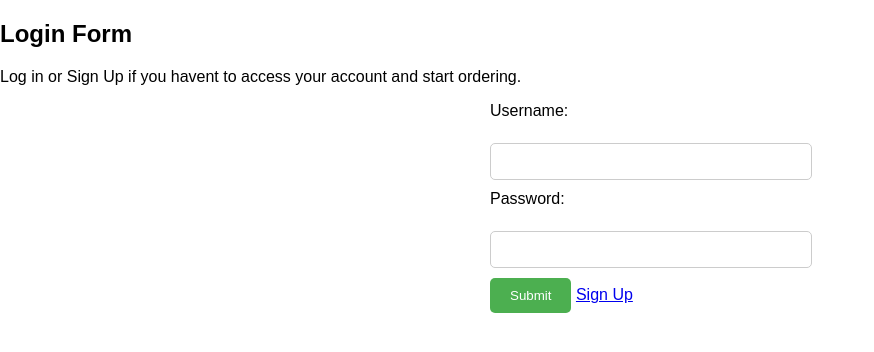
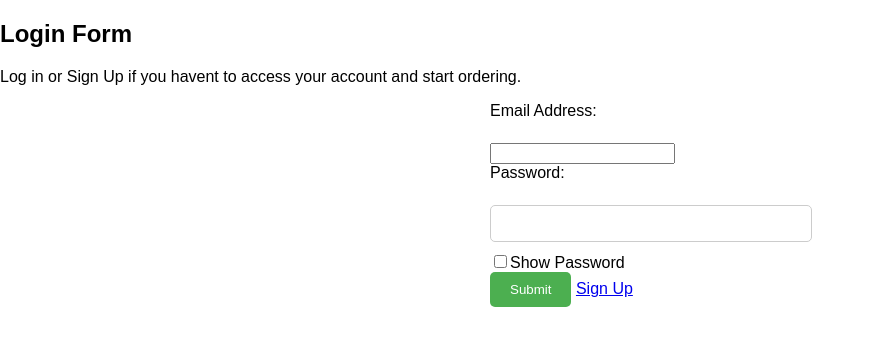
Before and after one commit to anibalhsm/StickyLink, a Flask app: page /login in a window 1280 px wide. Shown: the part 74-426 px from the top of the page, without its empty margins (0-874 px from the left). Run offline with Flask 2, Linux system fonts and the light colour scheme.

Commit message:
modified:   app.py 	modified:   instance/db.sqlite 	modified:   templates/login.html

```diff
--- a/app.py
+++ b/app.py
@@ -38,22 +38,36 @@ def loader_user(user_id):
 def home():
     return render_template('main.html')
 
-@app.route("/login", methods=["GET", "POST"])
-@app.route("/login", methods=["GET", "POST"])
+@app.route('/login', methods=['GET', 'POST'])
 def login():
     if request.method == "POST":
         username = request.form.get("username")
         password = request.form.get("password")
 
+        if not username or not password:
+            flash('Username and password are required!', 'danger')
+            return redirect(request.url)
+
         user = Users.query.filter_by(username=username).first()
 
-        if user:
-            password_check = check_password_hash(user.password, password)
-            print(f"Password Check: {password_check}")
+        if not user:
+            flash('User does not exist!', 'danger')
+            return redirect(request.url)
 
-            if password_check:
-                login_user(user)
-                return redirect(url_for("account"))
+        password_check = check_password_hash(user.password, password)
+        print(f"Password Check: {password_check}")
+
+        if not password_check:
+            flash('Incorrect password!', 'danger')
+            return redirect(request.url)
+
+        # Add this block
+        if password == '':
+            flash('Password is required!', 'danger')
+            return redirect(request.url)
+
+        login_user(user)
+        return redirect(url_for("account"))
 
     return render_template("login.html")
 
--- a/templates/login.html
+++ b/templates/login.html
@@ -7,6 +7,25 @@
     <title>StickyLink</title>
     <link rel="stylesheet" href="{{ url_for('static', filename='css/main.css') }}">
 </head>
+<script>
+    function myFunction() {
+      var x = document.getElementById("password");
+      if (x.type === "password") {
+        x.type = "text";
+      } else {
+        x.type = "password";
+      }
+    }
+    </script>
+{% with messages = get_flashed_messages(with_categories=true) %}
+    {% if messages %}
+      {% for category, message in messages %}
+        <div class="alert alert-{{ category }}">
+          {{ message }}
+        </div>
+      {% endfor %}
+    {% endif %}
+{% endwith %}
 <body>
     <nav>
         <a href="/">
@@ -29,10 +48,11 @@
             <p>Log in or Sign Up if you havent to access your account and start ordering.
             </p>
             <form action="{{ url_for('login') }}" method="post">
-                <label for="username">Username:</label><br>
-                <input type="text" id="username" name="username"><br>
+                <label for="username">Email Address:</label><br>
+                <input type="email" id="username" name="username"><br>
                 <label for="password">Password:</label><br>
                 <input type="password" id="password" name="password"><br>
+                <input type="checkbox" onclick="myFunction()">Show Password<br>
                 <input type="submit" value="Submit">
                 <a href="#" id="signup-link">Sign Up</a>
             </form>
@@ -40,8 +60,8 @@
         <div id="signup-form" style="display: none;">
             <h2>Sign Up Form</h2>
             <form action="{{ url_for('register') }}" method="post">
-                <label for="username">Username:</label><br>
-                <input type="text" id="username" name="username"><br>
+                <label for="username">Email Address:</label><br>
+                <input type="email" id="username" name="username"><br>
                 <label for="password">Password:</label><br>
                 <input type="password" id="password" name="password"><br>
                 <input type="submit" value="Register">
```
Also changed, not shown: instance/db.sqlite.
